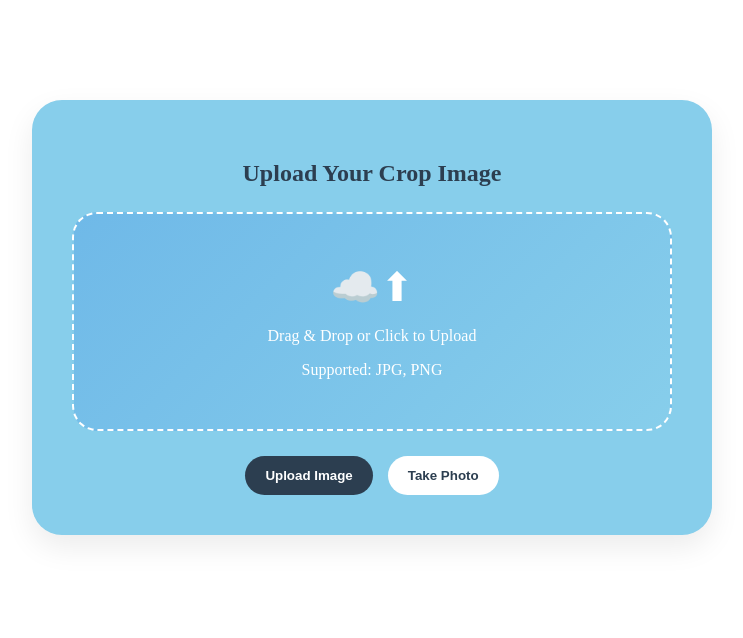
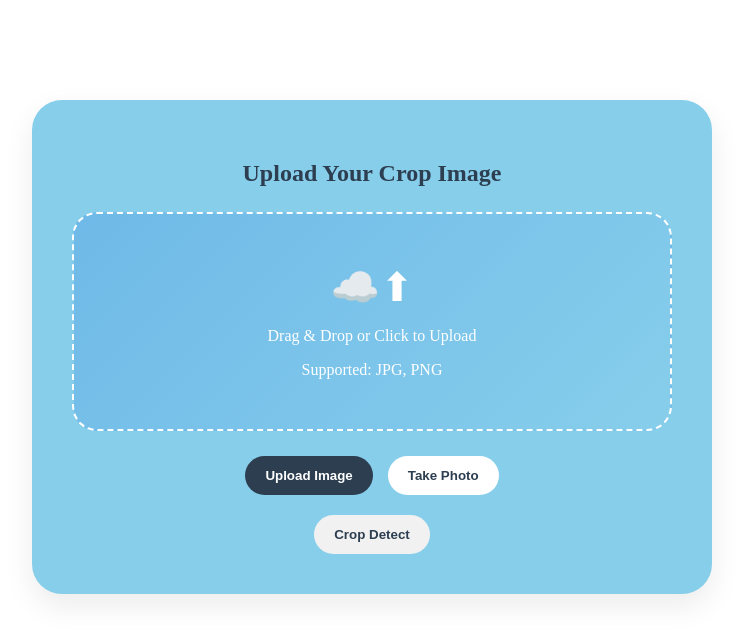
Before and after one commit to martin-m-kinoti/CropDetect, a React (Vite) app: page /ai-model in a window 1280 px wide. Shown: the top 638 px of the page, without its empty margins (268-1011 px from the left). Built offline with nearby package versions, Linux system fonts and the light colour scheme.

Commit message:
ai-model prediction module

```diff
--- a/src/components/AIModel.css
+++ b/src/components/AIModel.css
@@ -1,4 +1,3 @@
-
 .upload-wrapper {
   background: #87ceeb;
   padding: 40px;
@@ -48,7 +47,8 @@
 }
 
 .upload-btn,
-.camera-btn {
+.camera-btn,
+.pred-button {
   padding: 12px 20px;
   border-radius: 30px;
   border: none;
@@ -66,11 +66,17 @@
   background: #1a252f;
 }
 
-.camera-btn {
+.camera-btn,
+.pred-button {
   background: #ffffff;
   color: #2c3e50;
 }
 
-.camera-btn:hover {
+.camera-btn:hover,
+.pred-button {
   background: #f1f1f1;
 }
+
+.pred-button {
+  margin-top: 20px;
+}
--- a/src/components/AIModel.jsx
+++ b/src/components/AIModel.jsx
@@ -5,14 +5,62 @@ function AIModel({ onImageSelect }) {
 
   const fileInputRef = useRef(null);
   const cameraInputRef = useRef(null);
+
   const [preview, setPreview] = useState(null);
+  const [selectedFile, setSelectedFile] = useState(null);
+  const [prediction, setPrediction] = useState("");
+  const [confidence, setConfidence] = useState("");
+  const [loading, setLoading] = useState(false);
+  const [error, setError] = useState("");
 
+  // Handle file selection
   const handleFile = (file) => {
     if (file) {
-      const imageURL = URL.createObjectURL(file);
-      setPreview(imageURL);
+      setSelectedFile(file);
+      setPreview(URL.createObjectURL(file));
       onImageSelect && onImageSelect(file);
     }
+  };
+
+  // Send image to Flask backend
+  const modelPrediction = async () => {
+
+    if (!selectedFile) {
+      setError("Please upload an image first.");
+      return;
+    }
+
+    setLoading(true);
+    setError("");
+    setPrediction("");
+    setConfidence("");
+
+    try {
+      const formData = new FormData();
+      formData.append("image_upload", selectedFile);
+
+      const response = await fetch(
+        "http://127.0.0.1:5000/ml/predict",
+        {
+          method: "POST",
+          body: formData
+        }
+      );
+
+      const data = await response.json();
+
+      if (response.ok) {
+        setPrediction(data.Predicted);
+        setConfidence(data.Confidence);
+      } else {
+        setError(data.Error || "Prediction failed.");
+      }
+
+    } catch (err) {
+      setError("Server error. Is Flask running?");
+    }
+
+    setLoading(false);
   };
 
   return (
@@ -51,6 +99,31 @@ function AIModel({ onImageSelect }) {
         </button>
       </div>
 
+      <div className="model-predict">
+        <button
+          className="pred-button"
+          onClick={modelPrediction}
+          disabled={loading}
+        >
+          {loading ? "Detecting..." : "Crop Detect"}
+        </button>
+      </div>
+
+      {/* Prediction Output */}
+      {prediction && (
+        <div className="result-box">
+          <h3>Prediction:</h3>
+          <p><strong>{prediction}</strong></p>
+          <p>Confidence: {confidence}</p>
+        </div>
+      )}
+
+      {error && (
+        <div className="error-box">
+          <p>{error}</p>
+        </div>
+      )}
+
       <input
         type="file"
         accept="image/*"
```
